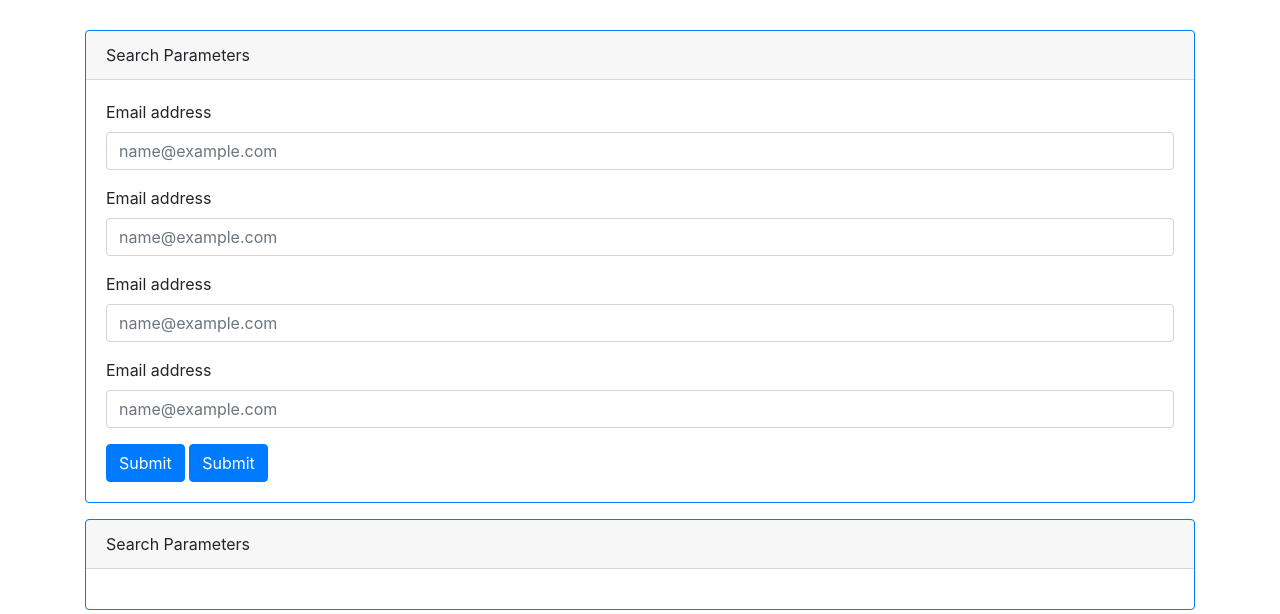
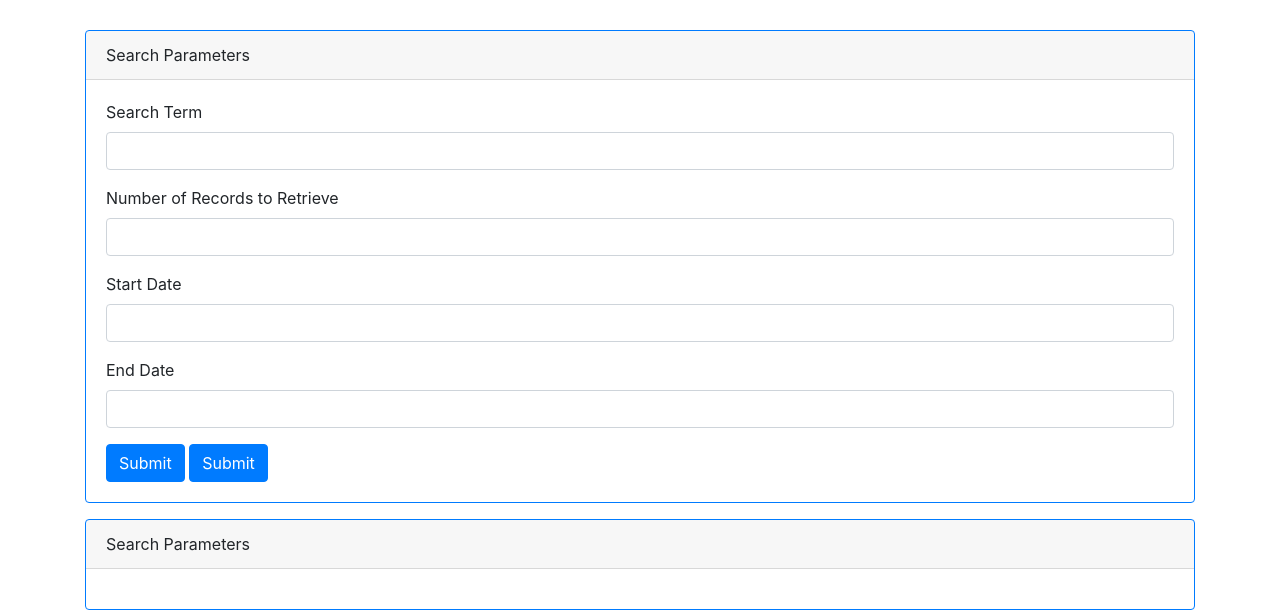
Before and after one commit to Tuzosdaniel12/NY-Dynamic-Search, a plain HTML site: page index.html in a window 1280 px wide. Shown: the part 186-800 px from the top of the page. Drawn offline with nearby package versions, Linux system fonts and the light colour scheme.

Commit message:
fixed labels and ids for form inputs

```diff
--- a/index.html
+++ b/index.html
@@ -20,22 +20,22 @@
         <div class="card-body">
             <form>
                 <div class="form-group">
-                  <label for="exampleFormControlInput1">Email address</label>
-                  <input type="email" class="form-control" id="exampleFormControlInput1" placeholder="name@example.com">
+                  <label for="exampleFormControlInput1">Search Term</label>
+                  <input type="text" class="form-control" id="search-term">
                 </div>
 
                 <div class="form-group">
-                    <label for="exampleFormControlInput1">Email address</label>
-                    <input type="email" class="form-control" id="exampleFormControlInput1" placeholder="name@example.com">
+                    <label for="exampleFormControlInput1">Number of Records to Retrieve</label>
+                    <input type="text" class="form-control" id="records">
                 </div>
 
                 <div class="form-group">
-                    <label for="exampleFormControlInput1">Email address</label>
-                    <input type="email" class="form-control" id="exampleFormControlInput1" placeholder="name@example.com">
+                    <label for="exampleFormControlInput1">Start Date</label>
+                    <input type="text" class="form-control" id="start-date">
                 </div>
                 <div class="form-group">
-                    <label for="exampleFormControlInput1">Email address</label>
-                    <input type="email" class="form-control" id="exampleFormControlInput1" placeholder="name@example.com">
+                    <label for="exampleFormControlInput1">End Date</label>
+                    <input type="text" class="form-control" id="end-date">
                 </div>
 
 
--- a/script.js
+++ b/script.js
@@ -0,0 +1,3 @@
+
+// Query API
+queryURL = "https://api.nytimes.com/svc/search/v2/articlesearch.json"
```
